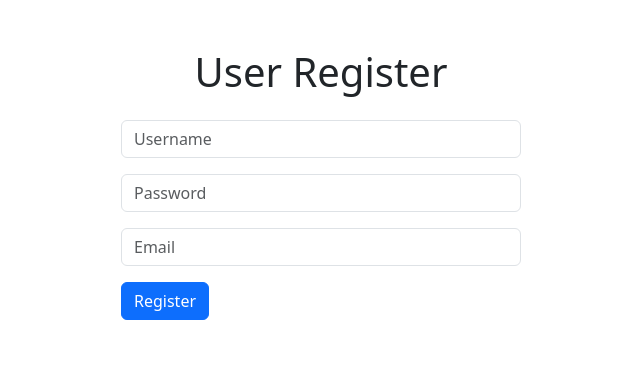
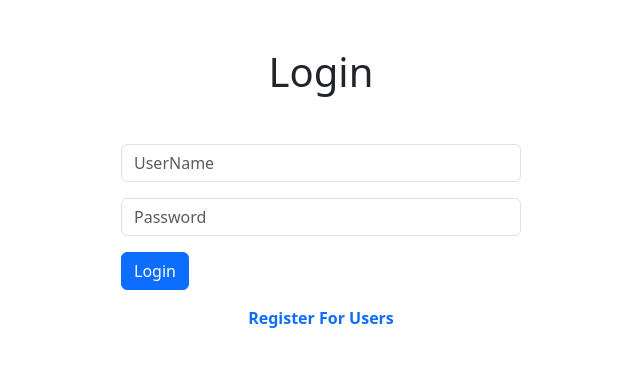
Before and after one commit to HiranSasitha/todo-frontend, a React (Create React App) app: page / in a window 1280 px wide. Shown: the top 366 px of the page, without its empty margins (319-959 px from the left). Built offline with nearby package versions, Linux system fonts and the light colour scheme.

Commit message:
feat(api): completed user Loging

```diff
--- a/src/App.tsx
+++ b/src/App.tsx
@@ -8,6 +8,8 @@ import AddTodo from './AddTodo';
 import UpdateTaskItem from './UpdateTaskItem';
 import CompletedTask from './CompletedTask';
 import RegisterUser from './auth/RegisterUser';
+import Login from './auth/Loging';
+import ProtectedRoutes from './utils/ProtectedRoutes';
 
 
 function App() {
@@ -15,12 +17,14 @@ function App() {
     <div className="App">
     <BrowserRouter>
     <Routes>
-    <Route index element ={<RegisterUser/>}/>
+    <Route index element ={<Login/>}/>
+    <Route path='/auth/register_user' element ={<RegisterUser/>}/>
+    <Route  element = {<ProtectedRoutes/>}>
     <Route path='/home' element ={<Home/>}/>
     <Route path='/add-todo' element ={<AddTodo/>}/>
     <Route path='/update-todo/:id' element ={<UpdateTaskItem/>}/>
     <Route path='/completed-todo' element ={<CompletedTask/>}/>
-
+    </Route>
 
     </Routes>
 
--- a/src/UpdateTaskItem.tsx
+++ b/src/UpdateTaskItem.tsx
@@ -54,7 +54,7 @@ const UpdateTaskItem: React.FC = () => {
         const response = await axios.put(`https://localhost:7035/api/TodoItem/update-todo-item/${id}`, data);
         if (response.status === 200) {
             alert("Success Update Task");
-            navigate("/");
+            navigate("/home");
         }else{
             alert("Faild Update Task");
             window.location.reload();
--- /dev/null
+++ b/src/auth/Loging.tsx
@@ -0,0 +1,89 @@
+import axios from "axios";
+import { useState } from "react";
+import { Link, useNavigate } from "react-router-dom";
+
+const Login: React.FC = () => {
+    const [username, setUsername] = useState<string | null>(null);
+    const [password, setPassword] = useState<string | null>(null);
+
+    const navigate = useNavigate();
+
+    const handleUsername = (event: React.ChangeEvent<HTMLInputElement>) => {
+        setUsername(event.target.value);
+    }
+
+    const handlePassword = (event: React.ChangeEvent<HTMLInputElement>) => {
+        setPassword(event.target.value);
+    }
+
+    const handleLogin = async (event: React.FormEvent<HTMLFormElement>) => {
+        event.preventDefault();
+
+        const data = {
+            "userName": username,
+            "password": password,
+        };
+
+        try {
+            const response = await axios.post("https://localhost:7035/api/Auth/login", data);
+
+            if (response.status === 200) {
+                // Store the token in local storage
+                localStorage.setItem("token", response.data);
+                console.log(response.data);
+                navigate("/home");
+            } else {
+                console.log("Failed login");
+                alert("Wrong userName or Password")
+                window.location.reload();
+            }
+        } catch (error) {
+            console.error("Error during login:", error);
+            alert("Wrong userName or Password")
+            window.location.reload();
+        }
+    };
+
+    return (
+        <>
+            <div className="loging-box">
+                <div className="text-center mt-5 mb-5">
+                    <h1>Login</h1>
+                </div>
+
+                <div className="login-box mx-auto mt-5 mb-3" style={{ maxWidth: "400px" }}>
+                    <form onSubmit={handleLogin}>
+                        <div className="form-group mb-3">
+                            <input
+                                type="text"
+                                className="form-control"
+                                onChange={handleUsername}
+                                placeholder="UserName"
+                                value={username || ""}
+                                required
+                            />
+                        </div>
+
+                        <div className="form-group mb-3">
+                            <input
+                                type="password"
+                                className="form-control"
+                                onChange={handlePassword}
+                                placeholder="Password"
+                                value={password || ""}
+                                required
+                            />
+                        </div>
+
+                        <button type="submit" className="btn btn-primary">Login</button>
+                    </form>
+                </div>
+            </div>
+            <div className="text-center mb-5 fw-bold">
+                <Link className="mx-4 text-decoration-none " to={"/auth/register_user"}>Register For Users</Link>
+            </div>
+        </>
+    );
+}
+
+export default Login;
--- /dev/null
+++ b/src/utils/ProtectedRoutes.tsx
@@ -0,0 +1,16 @@
+import axios from "axios";
+import { Outlet, useNavigate } from "react-router-dom";
+
+const ProtectedRoutes: React.FC = () => {
+
+    const token = localStorage.getItem("token");
+    const navigate = useNavigate();
+
+    if(!token){
+        navigate("//auth/login");
+    }
+    axios.defaults.headers.common['Authorization'] = `Bearer ${token}`;
+    return <Outlet /> // set child eliment
+
+}
+export default ProtectedRoutes;
```
